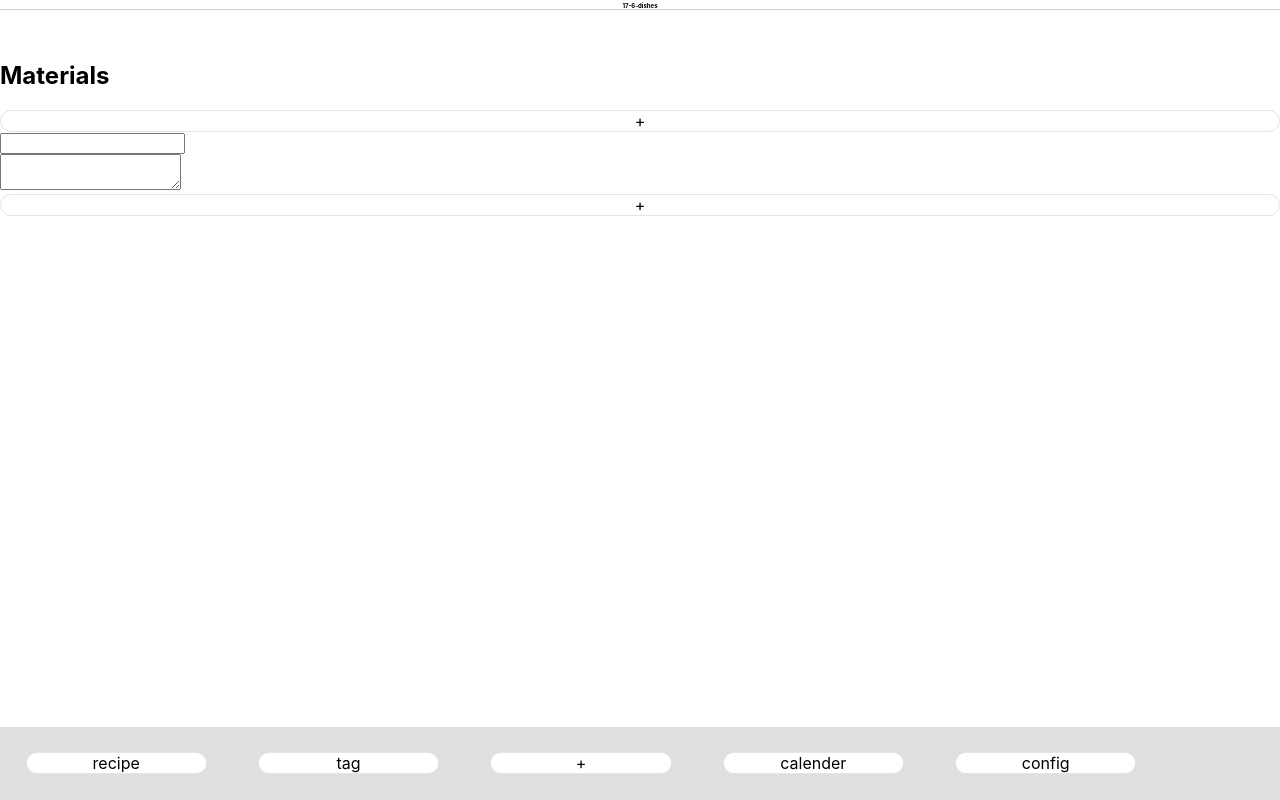
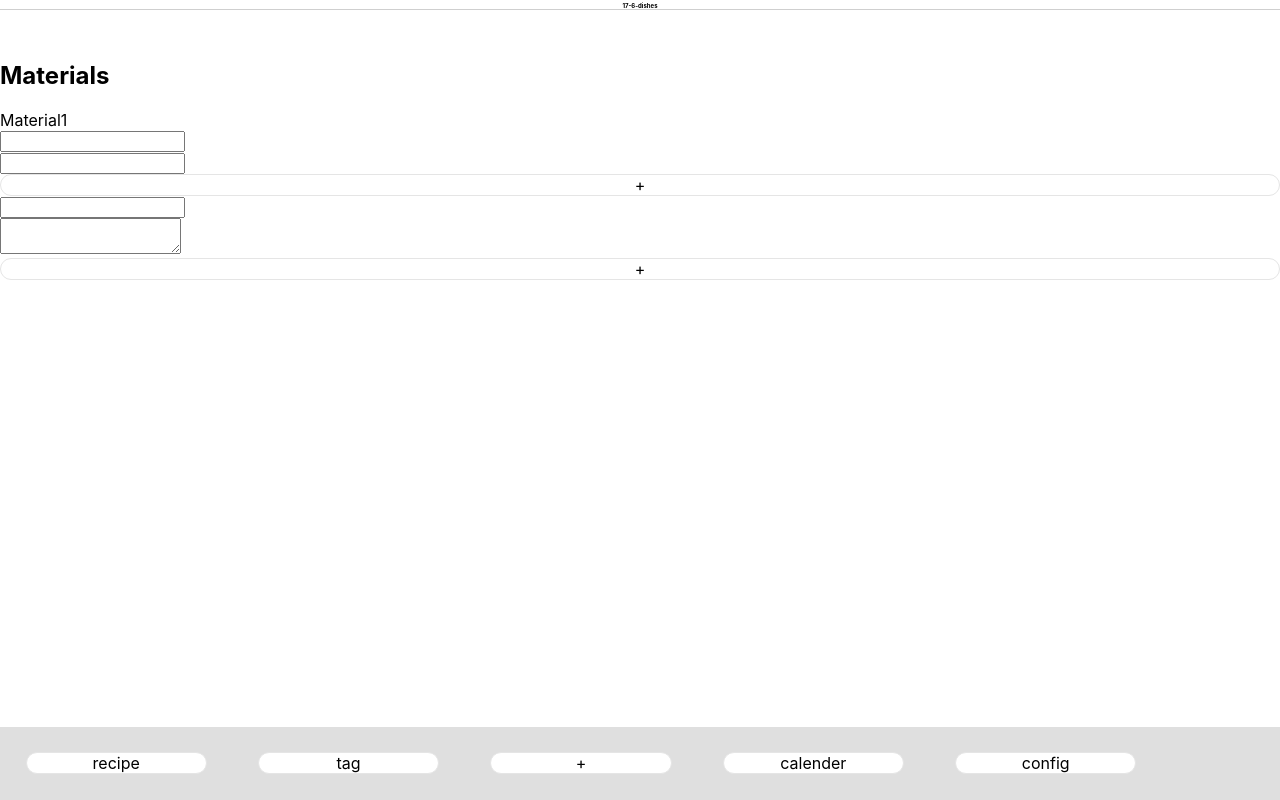
Before and after one commit to ndjndj/dishes-with-react, a React (Create React App) app: page /add in a window 1280 px wide. Built offline with nearby package versions, Linux system fonts and the light colour scheme.

Commit message:
recipe-material.js

```diff
--- a/src/components/recipe-material.js
+++ b/src/components/recipe-material.js
@@ -5,12 +5,13 @@ class RecipeMaterial extends React.Component {
     constructor(props) {
         super(props);
         this.state = {
-            materialNumber: [],
+            materialNumber: [
+                <RecipeMaterialAtom num="1" key="1" />
+            ],
         }
     }
     handleClick = (e) => {
         const matNum = this.state.materialNumber;
-        console.log(matNum);
         const matNumIndex = matNum.length + 1;
         this.setState({
             materialNumber:
```
Also changed, not shown: 1 other file (tests, documents, lock files or other folders).
